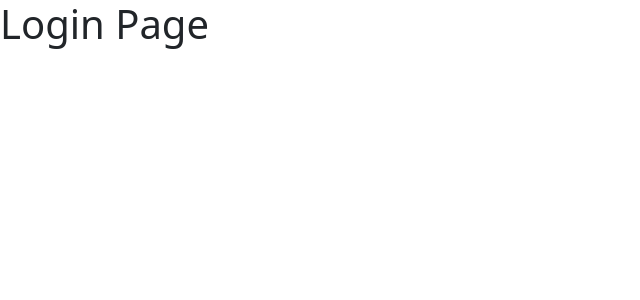
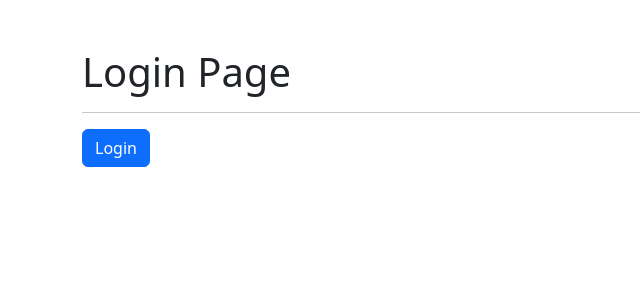
Before and after one commit to Ruli-AlSe/heroes-app-react, a React (Vite) app: page /login in a window 1280 px wide. Shown: the top 300 px of the page, without its empty margins (0-640 px from the left). Built offline with nearby package versions, Linux system fonts and the light colour scheme.

Commit message:
Implement useNavigate hook to go to login page when clicking in logout and viceversa when clicking in login button in my login page

```diff
--- a/src/auth/pages/LoginPage.tsx
+++ b/src/auth/pages/LoginPage.tsx
@@ -1,3 +1,22 @@
+import { useNavigate } from 'react-router-dom';
+
 export const LoginPage = () => {
-  return <h1>Login Page</h1>;
+  const navigate = useNavigate();
+
+  const onLogin = () => {
+    navigate('/', {
+      replace: true,
+    });
+  };
+
+  return (
+    <div className="container mt-5">
+      <h1>Login Page</h1>
+      <hr />
+
+      <button className="btn btn-primary" onClick={onLogin}>
+        Login
+      </button>
+    </div>
+  );
 };
--- a/src/ui/components/Navbar.tsx
+++ b/src/ui/components/Navbar.tsx
@@ -1,6 +1,14 @@
-import { Link, NavLink } from 'react-router-dom';
+import { Link, NavLink, useNavigate } from 'react-router-dom';
 
 export const Navbar = () => {
+  const navigate = useNavigate();
+
+  const onLogout = () => {
+    navigate('/login', {
+      replace: true,
+    });
+  };
+
   return (
     <nav className="navbar navbar-expand-sm navbar-dark bg-dark p-2">
       <Link className="navbar-brand" to="/">
@@ -22,7 +30,9 @@
       <div className="navbar-collapse collapse w-100 order-3 dual-collapse2 d-flex justify-content-end">
         <ul className="navbar-nav ml-auto">
           <span className="nav-item nav-link text-primary">Raul Almanza</span>
-          <button className="nav-item nav-link btn">Logout</button>
+          <button className="nav-item nav-link btn" onClick={onLogout}>
+            Logout
+          </button>
         </ul>
       </div>
     </nav>
```
